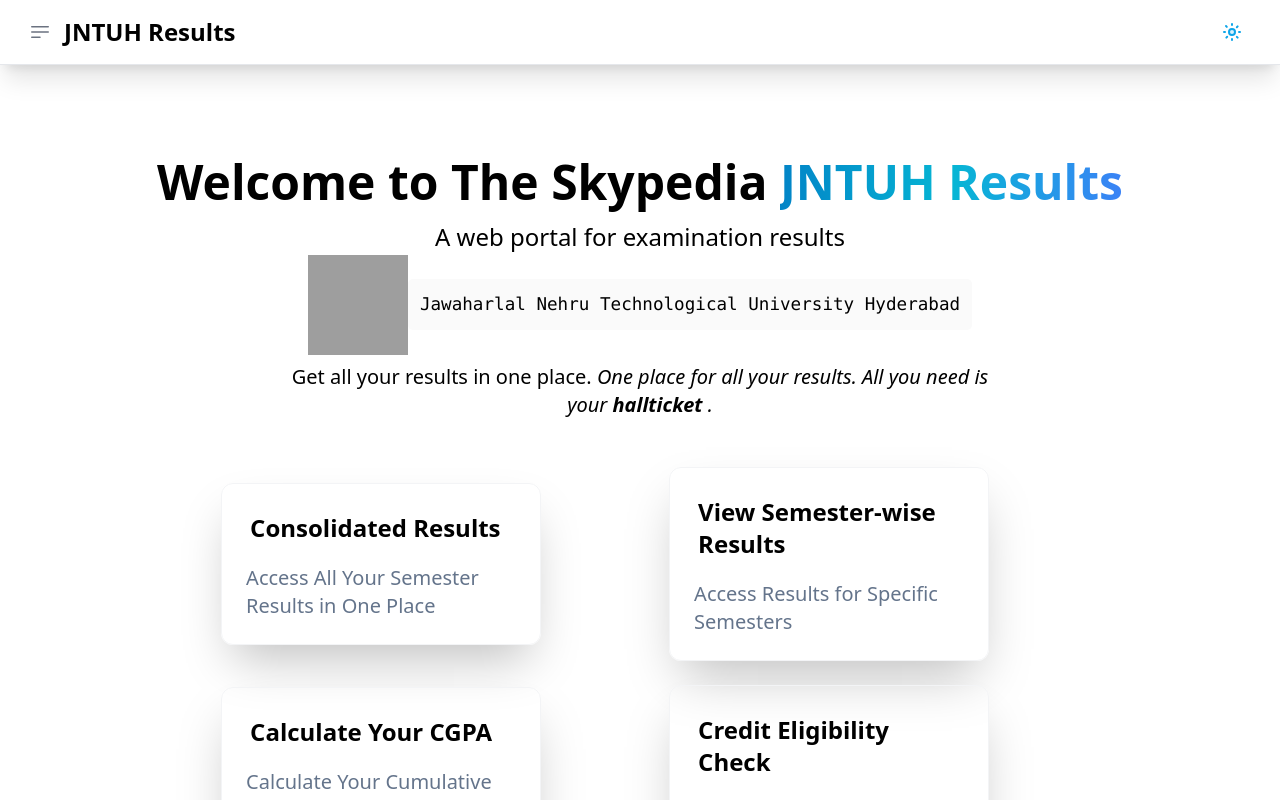
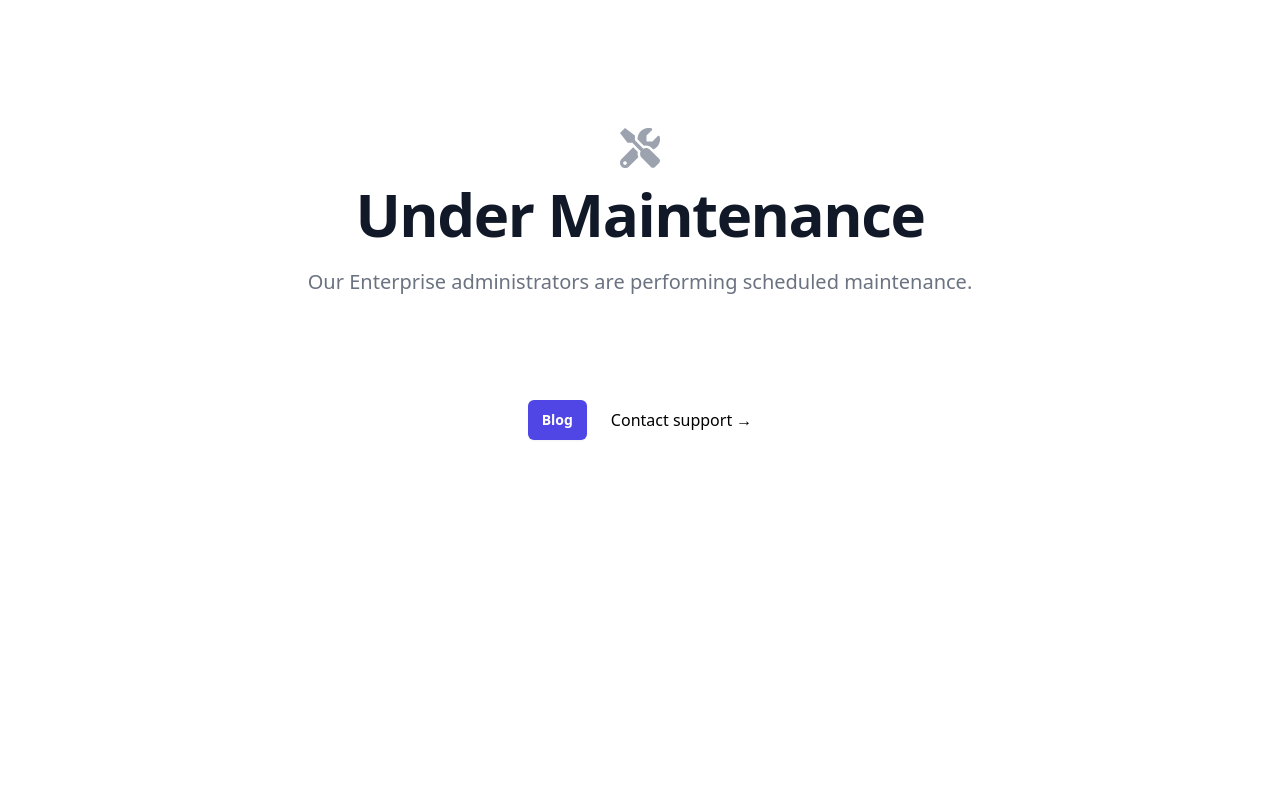
Before and after one commit to Saipreetham0/Results-jntuh-theskypedia, a Next.js app: page / in a window 1280 px wide. Shown: the top 800 px of the page. Built offline with nearby package versions, Linux system fonts and the light colour scheme; grey boxes are pictures that could not be loaded.

Commit message:
Under Maintenance

```diff
--- a/components/Layout/Layout.js
+++ b/components/Layout/Layout.js
@@ -3,6 +3,7 @@
 import Footer from "./footer";
 import Navbar from "./NavBar";
 import Banner from "./banner";
+import Maintenance from "./maintance";
 
 const Layout = ({ children }) => {
   return (
@@ -12,12 +13,12 @@
 
       {/* <Banner /> */}
 
-      <Navbar />
+      {/* <Navbar /> */}
       <div className="mb-16"></div>
-
+      {/* <Maintenance/> */}
       {children}
       <div className="mt-16"></div>
-      <Footer />
+      {/* <Footer /> */}
     </>
   );
 };
--- /dev/null
+++ b/components/Layout/maintance.js
@@ -0,0 +1,46 @@
+import Link from "next/link";
+
+const Maintenance = () => {
+  return (
+    <section class="bg-white dark:bg-gray-800">
+      <div class="py-8 px-4 mx-auto max-w-screen-md text-center lg:py-16 lg:px-12">
+        <svg
+          class="mx-auto mb-4 w-10 h-10 text-gray-400"
+          xmlns="http://www.w3.org/2000/svg"
+          viewBox="0 0 512 512"
+        >
+          <path
+            fill="currentColor"
+            d="M331.8 224.1c28.29 0 54.88 10.99 74.86 30.97l19.59 19.59c40.01-17.74 71.25-53.3 81.62-96.65c5.725-23.92 5.34-47.08 .2148-68.4c-2.613-10.88-16.43-14.51-24.34-6.604l-68.9 68.9h-75.6V97.2l68.9-68.9c7.912-7.912 4.275-21.73-6.604-24.34c-21.32-5.125-44.48-5.51-68.4 .2148c-55.3 13.23-98.39 60.22-107.2 116.4C224.5 128.9 224.2 137 224.3 145l82.78 82.86C315.2 225.1 323.5 224.1 331.8 224.1zM384 278.6c-23.16-23.16-57.57-27.57-85.39-13.9L191.1 158L191.1 95.99l-127.1-95.99L0 63.1l96 127.1l62.04 .0077l106.7 106.6c-13.67 27.82-9.251 62.23 13.91 85.39l117 117.1c14.62 14.5 38.21 14.5 52.71-.0016l52.75-52.75c14.5-14.5 14.5-38.08-.0016-52.71L384 278.6zM227.9 307L168.7 247.9l-148.9 148.9c-26.37 26.37-26.37 69.08 0 95.45C32.96 505.4 50.21 512 67.5 512s34.54-6.592 47.72-19.78l119.1-119.1C225.5 352.3 222.6 329.4 227.9 307zM64 472c-13.25 0-24-10.75-24-24c0-13.26 10.75-24 24-24S88 434.7 88 448C88 461.3 77.25 472 64 472z"
+          />
+        </svg>
+        <h1 class="mb-4 text-4xl font-bold tracking-tight leading-none text-gray-900 lg:mb-6 md:text-5xl xl:text-6xl dark:text-white">
+          Under Maintenance
+        </h1>
+        <p class="font-light text-gray-500 md:text-lg xl:text-xl dark:text-gray-400">
+          Our Enterprise administrators are performing scheduled maintenance.
+        </p>
+      </div>
+
+      <div className="mt-10 flex items-center justify-center gap-x-6">
+        <button
+          href="/blog"
+          // onClick={() => router.back()}
+          className="rounded-md bg-indigo-600 px-3.5 py-2.5 text-sm font-semibold text-white shadow-sm hover:bg-indigo-500 focus-visible:outline focus-visible:outline-2 focus-visible:outline-offset-2 focus-visible:outline-indigo-600"
+        >
+          Blog
+        </button>
+        <Link
+          href="https://theskypedia.com"
+          className="text-sm font-semibold text-gray-900 dark:text-white"
+        >
+          <a>
+            Contact support <span aria-hidden="true">&rarr;</span>
+          </a>
+        </Link>
+      </div>
+    </section>
+  );
+};
+
+export default Maintenance;
--- a/pages/index.js
+++ b/pages/index.js
@@ -1,10 +1,13 @@
 import HomeNavLinks from "../components/Home/HomeNavigationLinks";
 import Notify from "../components/ui/Notify";
+import Maintenance from "../components/Layout/maintance";
 
 export default function Home() {
   return (
     <main className=" text-center flex flex-col items-center mt-16">
-      <HomeNavLinks />
+      {/* <HomeNavLinks /> */}
+      <Maintenance/>
+
       {/* <Notify/> */}
     </main>
   );
```
